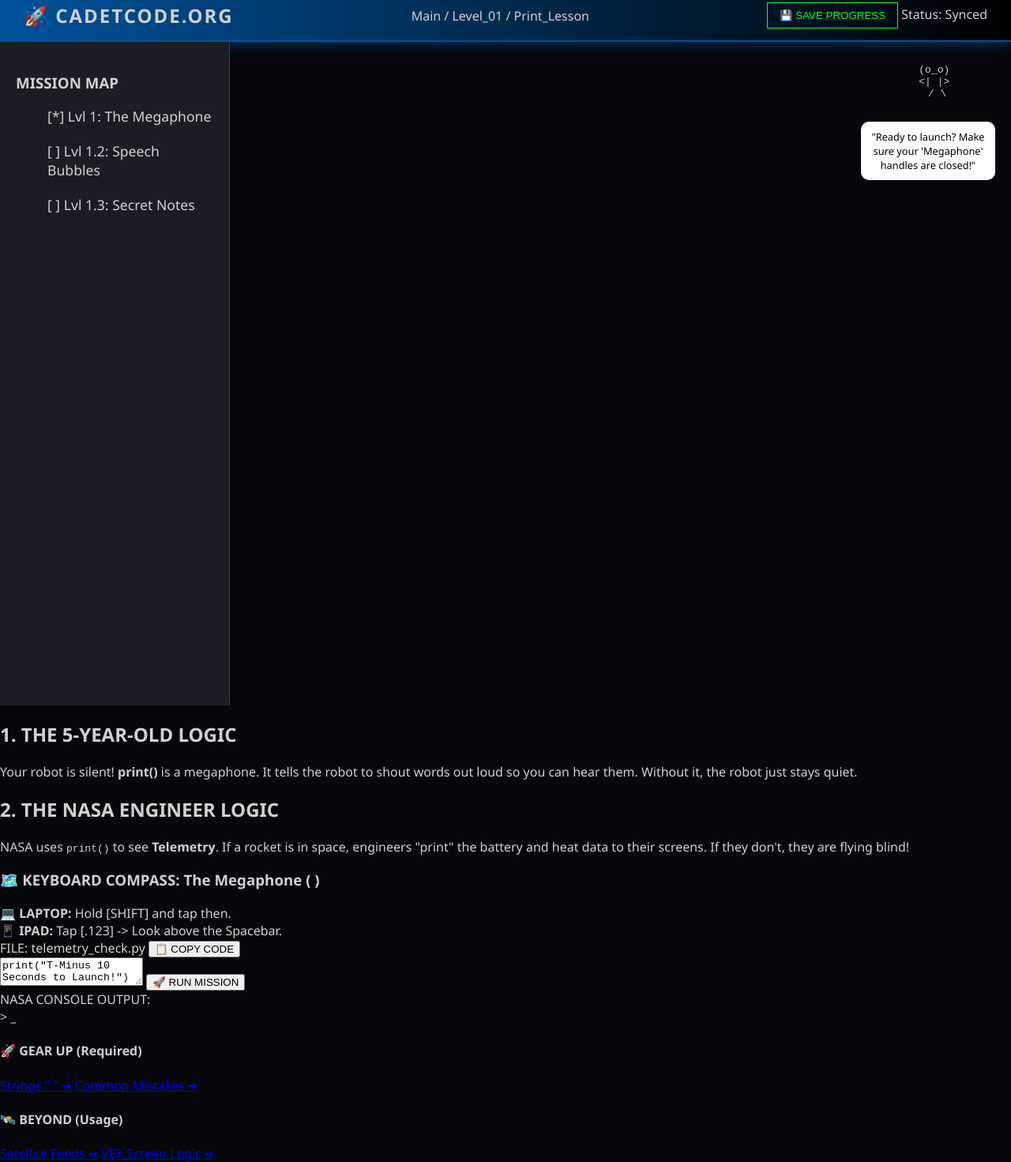
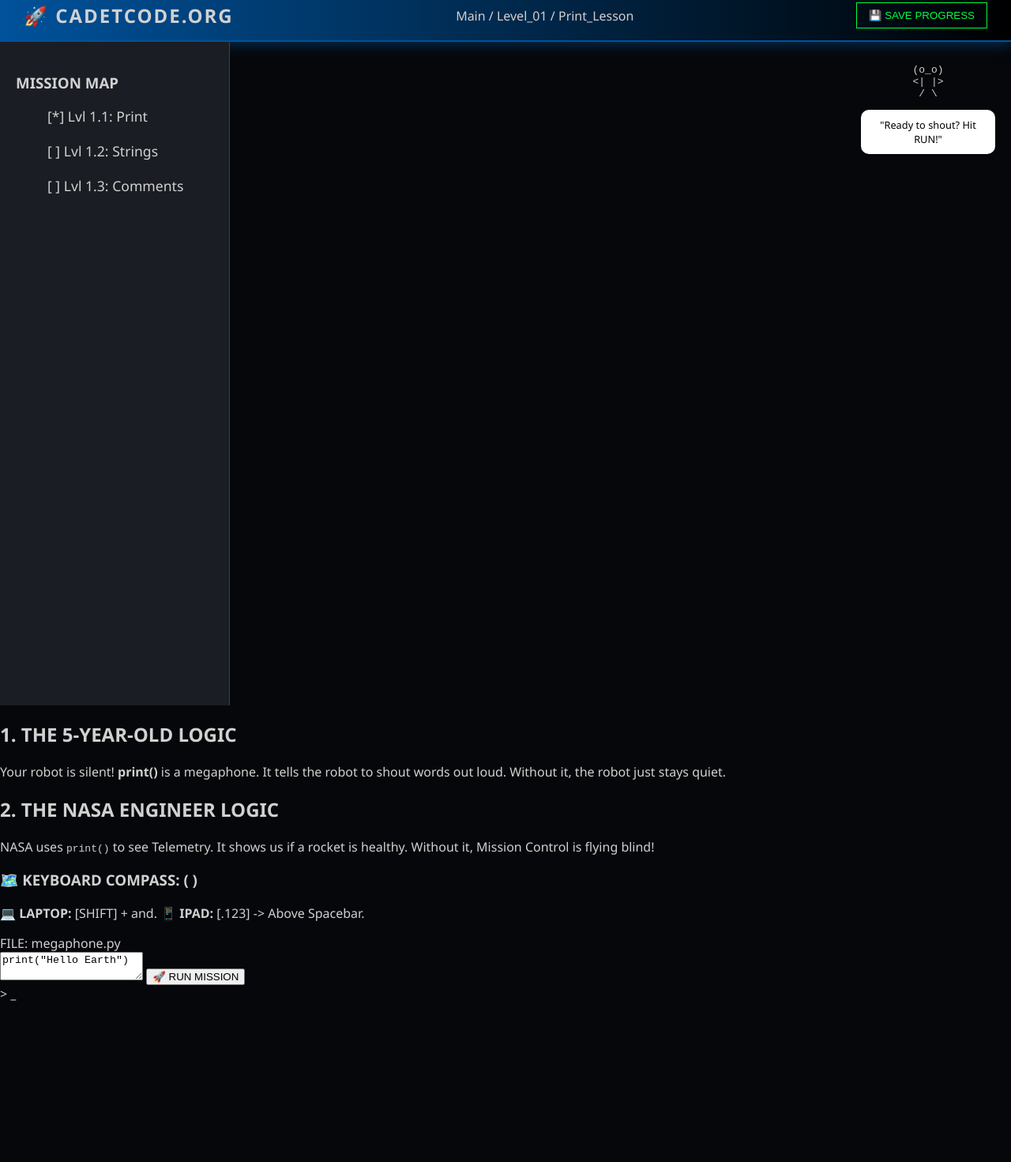
Before and after one commit to SparkShardMC/CadetCode.org, a plain HTML site: page Level_01_Print/printlesson.html in a window 1280 px wide. Shown: the part 12-1483 px from the top of the page at 79% size. After the commit the page ends 1281 px from the top, so only its background shows below. Drawn offline with Linux system fonts and the light colour scheme.

Commit message:
Update printlesson.html

```diff
--- a/Level_01_Print/printlesson.html
+++ b/Level_01_Print/printlesson.html
@@ -3,8 +3,7 @@
 <head>
     <meta charset="UTF-8">
     <meta name="viewport" content="width=device-width, initial-scale=1.0">
-    <title>Level 1: The Megaphone | CadetCode.org</title>
-
+    <title>Level 1.1: The Megaphone | CadetCode.org</title>
     <link rel="stylesheet" href="../assets/style.css">
 </head>
 <body class="nasa-theme">
@@ -14,128 +13,67 @@
         <div class="breadcrumb">Main / Level_01 / Print_Lesson</div>
         <div class="save-zone">
             <button id="saveBtn" onclick="saveMyProgress()">💾 SAVE PROGRESS</button>
-            <span id="saveStatus">Status: Synced</span>
         </div>
     </header>
 
     <div class="main-container">
-
         <nav class="sidebar">
             <h3>MISSION MAP</h3>
             <ul>
-                <li class="level-item active">
-                    <a href="printlesson.html">[*] Lvl 1: The Megaphone</a>
-                </li>
-                <li class="level-item">
-                    <a href="stringlesson.html">[ ] Lvl 1.2: Speech Bubbles</a>
-                </li>
-                <li class="level-item">
-                    <a href="commentlesson.html">[ ] Lvl 1.3: Secret Notes</a>
-                </li>
+                <li class="level-item active"><a href="printlesson.html">[*] Lvl 1.1: Print</a></li>
+                <li class="level-item"><a href="stringlesson.html">[ ] Lvl 1.2: Strings</a></li>
+                <li class="level-item"><a href="commentlesson.html">[ ] Lvl 1.3: Comments</a></li>
             </ul>
         </nav>
 
         <main class="lesson-area">
-
             <section class="explanation-box">
                 <h2>1. THE 5-YEAR-OLD LOGIC</h2>
-                <p>Your robot is silent! <b>print()</b> is a megaphone. It tells the robot to shout words out loud so you can hear them. Without it, the robot just stays quiet.</p>
-
+                <p>Your robot is silent! <b>print()</b> is a megaphone. It tells the robot to shout words out loud. Without it, the robot just stays quiet.</p>
                 <h2>2. THE NASA ENGINEER LOGIC</h2>
-                <p>NASA uses <code>print()</code> to see <b>Telemetry</b>. If a rocket is in space, engineers "print" the battery and heat data to their screens. If they don't, they are flying blind!</p>
-
+                <p>NASA uses <code>print()</code> to see Telemetry. It shows us if a rocket is healthy. Without it, Mission Control is flying blind!</p>
                 <div class="keyboard-compass">
-                    <h3>🗺️ KEYBOARD COMPASS: The Megaphone ( )</h3>
-                    <div class="compass-grid">
-                        <div class="device-info">
-                            <strong>💻 LAPTOP:</strong> Hold [SHIFT] and tap then.
-                        </div>
-                        <div class="device-info">
-                            <strong>📱 IPAD:</strong> Tap [.123] -> Look above the Spacebar.
-                        </div>
-                    </div>
+                    <h3>🗺️ KEYBOARD COMPASS: ( )</h3>
+                    <p><b>💻 LAPTOP:</b> [SHIFT] + and. <b>📱 IPAD:</b> [.123] -> Above Spacebar.</p>
                 </div>
             </section>
 
             <section class="cockpit">
-                <div class="code-header">
-                    <span>FILE: telemetry_check.py</span>
-                    <button class="copy-btn" onclick="copyMissionCode()">📋 COPY CODE</button>
-                </div>
-
-                <textarea id="editor" spellcheck="false" oninput="liveCheck()">print("T-Minus 10 Seconds to Launch!")</textarea>
-
+                <div class="code-header"><span>FILE: megaphone.py</span></div>
+                <textarea id="editor" spellcheck="false" oninput="liveCheck()">print("Hello Earth")</textarea>
                 <button class="run-btn" onclick="runMission()">🚀 RUN MISSION</button>
-
                 <div class="terminal">
-                    <div id="terminal-header">NASA CONSOLE OUTPUT:</div>
                     <div id="output">> _</div>
+                    <div id="next-zone" style="display:none; margin-top:20px;">
+                        <button class="launch-btn" onclick="window.location.href='stringlesson.html'">🚀 NEXT MISSION: SPEECH BUBBLES ➔</button>
+                    </div>
                 </div>
             </section>
-
-            <footer class="lesson-footer">
-                <div class="link-group">
-                    <h4>🚀 GEAR UP (Required)</h4>
-                    <a href="stringlesson.html">Strings " " ➔</a>
-                    <a href="../help/errors.html">Common Mistakes ➔</a>
-                </div>
-                <div class="link-group">
-                    <h4>🛰️ BEYOND (Usage)</h4>
-                    <a href="../NASA/satellites.html">Satellite Feeds ➔</a>
-                    <a href="../Robotics/vex.html">VEX Screen Logic ➔</a>
-                </div>
-            </footer>
         </main>
 
         <aside class="stickman-corner">
-            <div id="commander-stick-visual">
-                <pre id="stickman-face">
-  (o_o)
-  <| |>
-   / \
-                </pre>
-            </div>
-            <div class="speech-bubble" id="stickman-msg">
-                "Ready to launch? Make sure your 'Megaphone' handles are closed!"
-            </div>
+            <pre id="stickman-face">  (o_o)  <br>  <| |>  <br>   / \   </pre>
+            <div class="speech-bubble" id="stickman-msg">"Ready to shout? Hit RUN!"</div>
         </aside>
     </div>
 
     <script src="../ASCII/poses.js"></script>
     <script src="../assets/saveSystem.js"></script>
     <script src="../assets/uiLogic.js"></script>
-
     <script>
-        function copyMissionCode() {
-            const editor = document.getElementById('editor');
-            editor.select();
-            document.execCommand('copy');
-            updateStickman("Mission code copied! Paste it in the cockpit.", "happy");
-        }
-
         function runMission() {
             const code = document.getElementById('editor').value;
             const output = document.getElementById('output');
-
-            // Checking for the right syntax
-            if (code.includes('print(') && code.includes(')') && code.includes('"')) {
-                // Extracts text between quotes
-                const result = code.match(/"([^"]+)"/);
-                output.innerText = "> " + (result ? result : "SUCCESS!");
-                updateStickman("BOOM! Telemetry received. Mission Success!", "happy");
+            if (code.includes('print(') && code.includes(')')) {
+                output.innerText = "> Hello Earth";
+                updateStickman("Mission Success! Megaphone is working.", "happy");
+                document.getElementById('next-zone').style.display = "block";
             } else {
-                output.innerText = "> ERROR: Malformed Megaphone Command!";
-                updateStickman("Whoops! Check your 'Parentheses' or 'Quotes'!", "warning");
+                output.innerText = "> ERROR: System Silent!";
+                updateStickman("Check your handles ( )!", "warning");
             }
         }
-
-        function liveCheck() {
-            const code = document.getElementById('editor').value;
-            // If they are missing the closing bracket, Stickman warns them live
-            if (code.includes('(') && !code.includes(')')) {
-                updateStickman("Don't forget to close the handle ')'!", "warning");
-            }
-        }
+        function liveCheck() { if(document.getElementById('editor').value.includes('(')) updateStickman("Nice handles!", "typing"); }
     </script>
 </body>
 </html>
```
